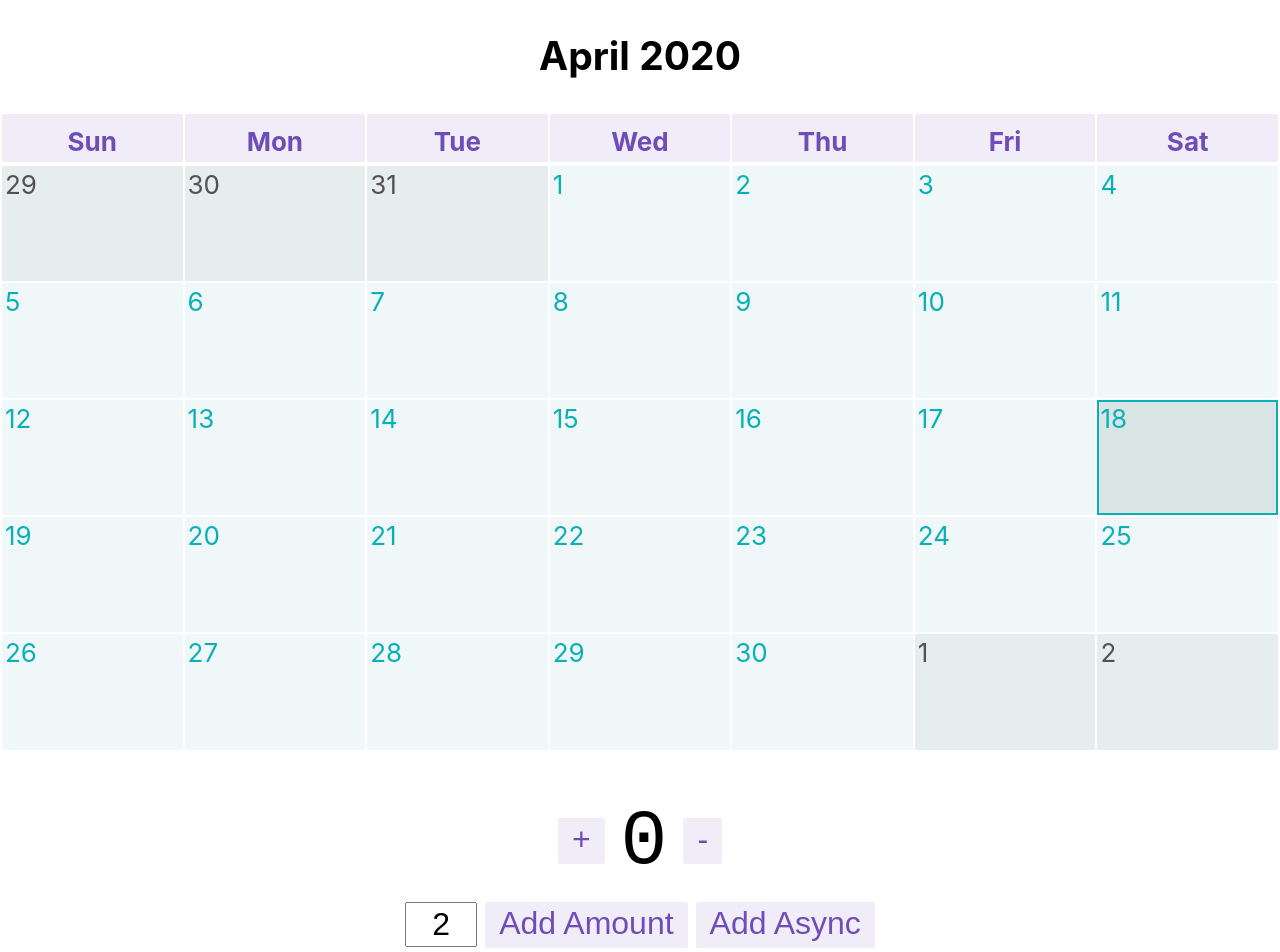
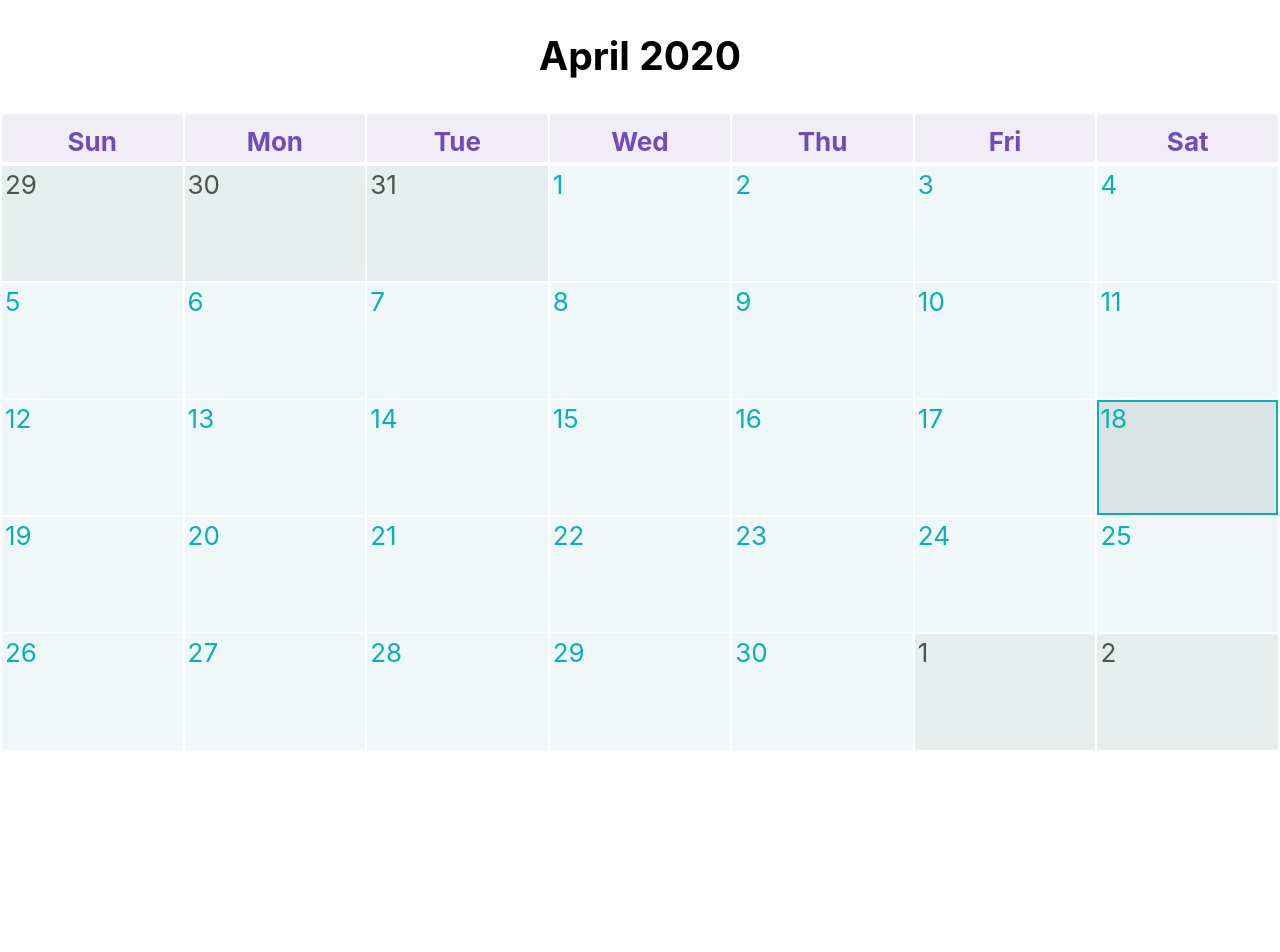
Before and after one commit to Estebmaister/react-calendar, a React (Create React App) app: page / in a window 1280 px wide. Shown: the top 952 px of the page. After the commit the page ends 800 px from the top, so only its background shows below. Built offline with nearby package versions, Linux system fonts and the light colour scheme.

Commit message:
:lipstick: Final touch :fire: removing unused files

```diff
--- a/src/App.js
+++ b/src/App.js
@@ -1,16 +1,12 @@
-import React from 'react';
+import React from "react";
 // import logo from './logo.svg';
-import { Counter } from './features/counter/Counter';
-import './App.css';
-import Calendar from './components/calendar/'
+import "./App.css";
+import Calendar from "./components/calendar/";
 
 function App() {
   return (
     <div className="App">
       <Calendar />
-      <header className="App-header">
-        <Counter />
-      </header>
     </div>
   );
 }
--- a/src/app/store.js
+++ b/src/app/store.js
@@ -1,8 +1,7 @@
-import { configureStore } from '@reduxjs/toolkit';
-import counterReducer from '../features/counter/counterSlice';
+import { configureStore } from "@reduxjs/toolkit";
 
 export default configureStore({
   reducer: {
-    counter: counterReducer,
+    counter: "",
   },
 });
--- a/src/components/calendar/Forecast.js
+++ b/src/components/calendar/Forecast.js
@@ -3,8 +3,7 @@ import Conditions from "./Conditions.js";
 
 export default function Forecast(props) {
   let [responseObj, setResponseObj] = useState({});
-  console.log(props);
-  const { city } = props;
+  const { city, date } = props;
   const uriEncodedCity = encodeURIComponent(city);
   function getForecast(event) {
     event.preventDefault();
@@ -23,10 +22,10 @@ export default function Forecast(props) {
       });
   }
   return (
-    <span style={{ fontSize: "0.5em" }}>
+    <span style={{ fontSize: "0.7em" }}>
       <Conditions responseObj={responseObj} />
-      <button type="button" onClick={getForecast}>
-        Weather
+      <button className="forecast-button" type="button" onClick={getForecast}>
+        Update Weather Forecast
       </button>
     </span>
   );
--- a/src/components/calendar/Popper.js
+++ b/src/components/calendar/Popper.js
@@ -48,10 +48,6 @@ export default function SpringPopper(props) {
   const classes = useStyles();
   const { anchorEl, onSave, onClose } = props;
 
-  const handleClick = (event) => {
-    console.log("click-in not assigned in div");
-  };
-
   const open = Boolean(anchorEl);
   const id = open ? "spring-popper" : undefined;
 
@@ -66,7 +62,7 @@ export default function SpringPopper(props) {
       >
         {({ TransitionProps }) => (
           <Fade {...TransitionProps}>
-            <div className={classes.paper} onClick={handleClick}>
+            <div className={classes.paper}>
               <CreateReminder
                 placeholder={""}
                 text={""}
--- a/src/components/calendar/calendar.css
+++ b/src/components/calendar/calendar.css
@@ -80,18 +80,21 @@
   height: 3em;
   overflow: hidden;
   overflow: auto;
+  align-content: center;
 }
 
 .spanRemind {
+  margin: 1px auto;
   display: block;
   max-width: 8em;
   height: auto;
-  font-size: 0.6em;
+  font-size: 0.5em;
   color: black;
   background-color: rgb(131, 182, 11);
   overflow-x: hidden;
   overflow-x: auto;
   border-radius: 0.5em;
+  font-family: Arial, Helvetica, sans-serif;
 }
 .home {
   background-color: rgba(237, 64, 64, 0.637);
@@ -123,3 +126,73 @@ p.text-reminder {
   overflow: hidden;
   text-overflow: ellipsis;
 }
+
+.forecast-button {
+  background-color: white;
+  border: none;
+  color: black;
+  text-align: center;
+  text-decoration: none;
+  display: inline-block;
+  font-size: 0.8em;
+  margin: auto;
+  transition-duration: 0.4s;
+  cursor: pointer;
+  border: 1px solid #555555;
+  border-radius: 1em;
+}
+
+.forecast-button:hover {
+  background-color: #555555;
+  color: white;
+}
+
+div.makeStyles-paper-1 {
+  background-color: transparent;
+}
+
+.form-reminder {
+  border-radius: 1em;
+  background-color: rgba(111, 76, 182, 0.514);
+  padding: 0.7em;
+}
+
+.form-reminder input {
+  width: 97%;
+  margin: 1px;
+}
+
+.form-reminder select {
+  width: 99%;
+  margin: 0.1em;
+}
+
+.form-reminder button {
+  border-radius: 0.5em;
+  border-color: transparent;
+  margin-left: 1px;
+  background-color: rgb(112, 76, 182);
+  color: white;
+}
+
+/* width */
+::-webkit-scrollbar {
+  width: 0.3em;
+}
+
+/* Track */
+::-webkit-scrollbar-track {
+  box-shadow: inset 0 0 5px grey;
+  border-radius: 10px;
+}
+
+/* Handle */
+::-webkit-scrollbar-thumb {
+  background: rgb(11, 176, 182);
+  border-radius: 10px;
+}
+
+/* Handle on hover */
+::-webkit-scrollbar-thumb:hover {
+  background: rgb(6, 121, 156);
+}
--- a/src/features/counter/Counter.js
+++ /dev/null
@@ -1,60 +0,0 @@
-import React, { useState } from 'react';
-import { useSelector, useDispatch } from 'react-redux';
-import {
-  decrement,
-  increment,
-  incrementByAmount,
-  incrementAsync,
-  selectCount,
-} from './counterSlice';
-import styles from './Counter.module.css';
-
-export function Counter() {
-  const count = useSelector(selectCount);
-  const dispatch = useDispatch();
-  const [incrementAmount, setIncrementAmount] = useState('2');
-
-  return (
-    <div>
-      <div className={styles.row}>
-        <button
-          className={styles.button}
-          aria-label="Increment value"
-          onClick={() => dispatch(increment())}
-        >
-          +
-        </button>
-        <span className={styles.value}>{count}</span>
-        <button
-          className={styles.button}
-          aria-label="Decrement value"
-          onClick={() => dispatch(decrement())}
-        >
-          -
-        </button>
-      </div>
-      <div className={styles.row}>
-        <input
-          className={styles.textbox}
-          aria-label="Set increment amount"
-          value={incrementAmount}
-          onChange={e => setIncrementAmount(e.target.value)}
-        />
-        <button
-          className={styles.button}
-          onClick={() =>
-            dispatch(incrementByAmount(Number(incrementAmount) || 0))
-          }
-        >
-          Add Amount
-        </button>
-        <button
-          className={styles.asyncButton}
-          onClick={() => dispatch(incrementAsync(Number(incrementAmount) || 0))}
-        >
-          Add Async
-        </button>
-      </div>
-    </div>
-  );
-}
--- a/src/features/counter/Counter.module.css
+++ /dev/null
@@ -1,74 +0,0 @@
-.row {
-  display: flex;
-  align-items: center;
-  justify-content: center;
-}
-
-.row:not(:last-child) {
-  margin-bottom: 16px;
-}
-
-.value {
-  font-size: 78px;
-  padding-left: 16px;
-  padding-right: 16px;
-  margin-top: 2px;
-  font-family: 'Courier New', Courier, monospace;
-}
-
-.button {
-  appearance: none;
-  background: none;
-  font-size: 32px;
-  padding-left: 12px;
-  padding-right: 12px;
-  outline: none;
-  border: 2px solid transparent;
-  color: rgb(112, 76, 182);
-  padding-bottom: 4px;
-  cursor: pointer;
-  background-color: rgba(112, 76, 182, 0.1);
-  border-radius: 2px;
-  transition: all 0.15s;
-}
-
-.textbox {
-  font-size: 32px;
-  padding: 2px;
-  width: 64px;
-  text-align: center;
-  margin-right: 8px;
-}
-
-.button:hover, .button:focus {
-  border: 2px solid rgba(112, 76, 182, 0.4);
-}
-
-.button:active {
-  background-color: rgba(112, 76, 182, 0.2);
-}
-
-.asyncButton {
-  composes: button;
-  position: relative;
-  margin-left: 8px;
-}
-
-.asyncButton:after {
-  content: "";
-  background-color: rgba(112, 76, 182, 0.15);
-  display: block;
-  position: absolute;
-  width: 100%;
-  height: 100%;
-  left: 0;
-  top: 0;
-  opacity: 0;
-  transition: width 1s linear, opacity 0.5s ease 1s;
-}
-
-.asyncButton:active:after {
-  width: 0%;
-  opacity: 1;
-  transition: 0s
-}
--- a/src/features/counter/counterSlice.js
+++ /dev/null
@@ -1,42 +0,0 @@
-import { createSlice } from '@reduxjs/toolkit';
-
-export const counterSlice = createSlice({
-  name: 'counter',
-  initialState: {
-    value: 0,
-  },
-  reducers: {
-    increment: state => {
-      // Redux Toolkit allows us to write "mutating" logic in reducers. It
-      // doesn't actually mutate the state because it uses the Immer library,
-      // which detects changes to a "draft state" and produces a brand new
-      // immutable state based off those changes
-      state.value += 1;
-    },
-    decrement: state => {
-      state.value -= 1;
-    },
-    incrementByAmount: (state, action) => {
-      state.value += action.payload;
-    },
-  },
-});
-
-export const { increment, decrement, incrementByAmount } = counterSlice.actions;
-
-// The function below is called a thunk and allows us to perform async logic. It
-// can be dispatched like a regular action: `dispatch(incrementAsync(10))`. This
-// will call the thunk with the `dispatch` function as the first argument. Async
-// code can then be executed and other actions can be dispatched
-export const incrementAsync = amount => dispatch => {
-  setTimeout(() => {
-    dispatch(incrementByAmount(amount));
-  }, 1000);
-};
-
-// The function below is called a selector and allows us to select a value from
-// the state. Selectors can also be defined inline where they're used instead of
-// in the slice file. For example: `useSelector((state) => state.counter.value)`
-export const selectCount = state => state.counter.value;
-
-export default counterSlice.reducer;
```
Also changed, not shown: 1 other file (tests, documents, lock files or other folders).
